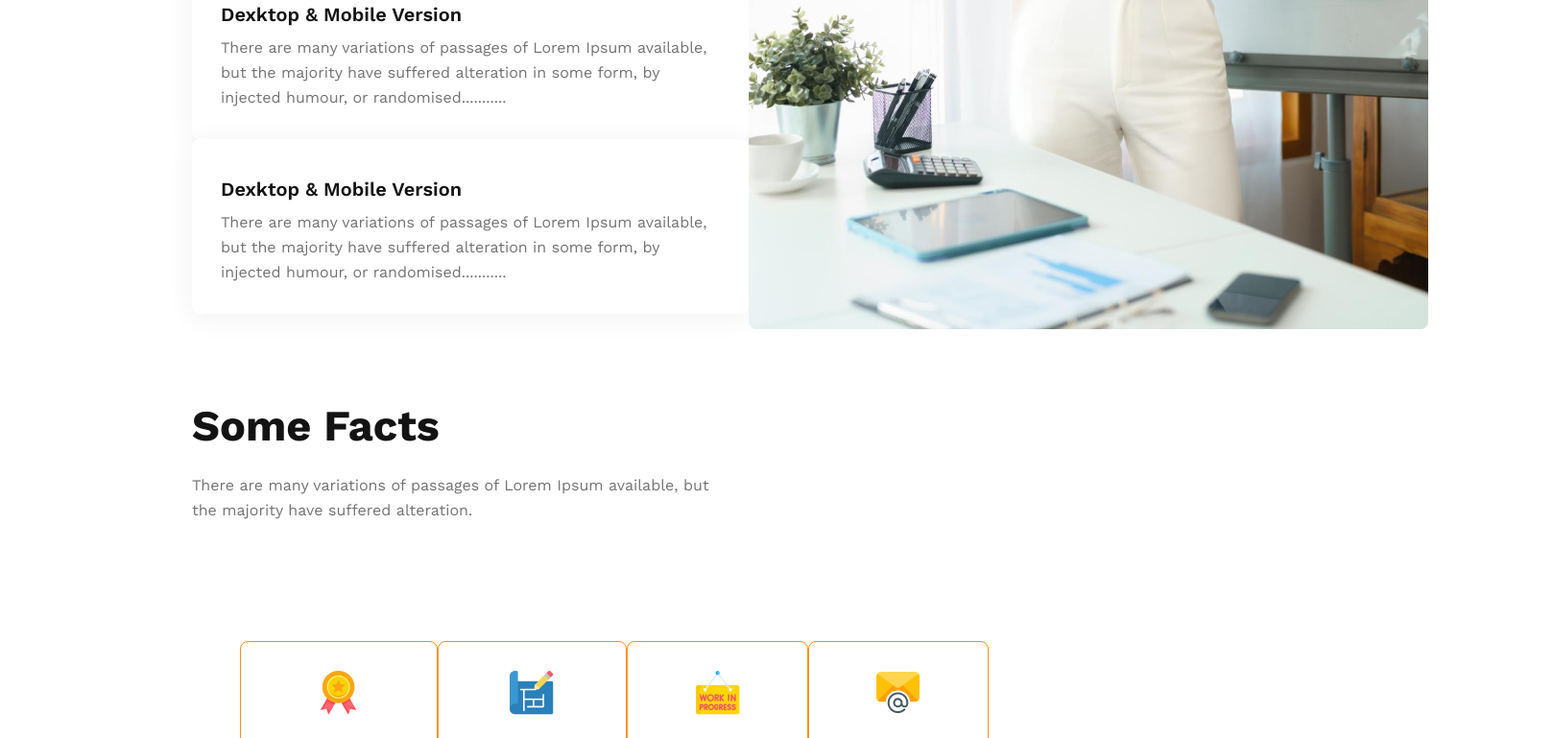
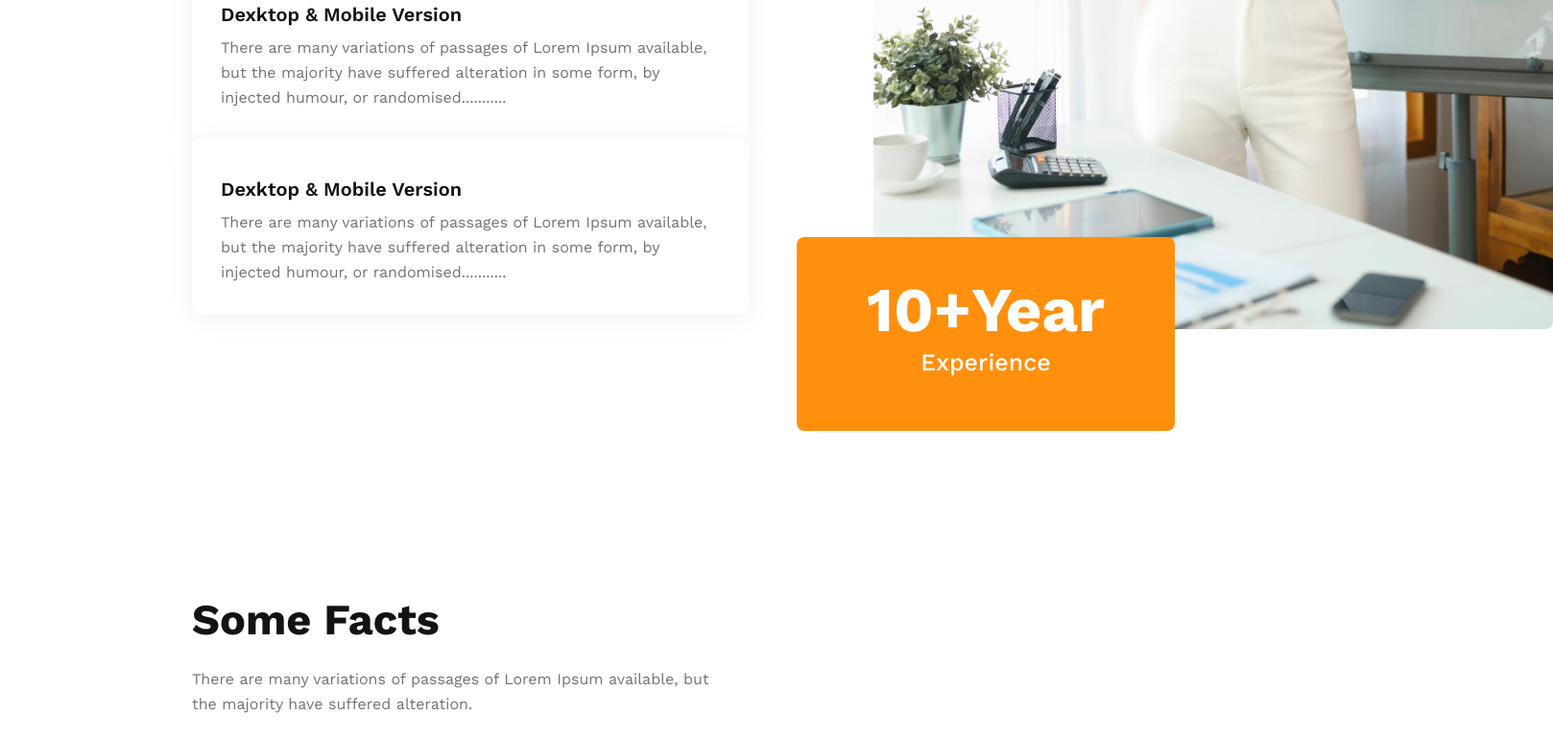
Before and after one commit to developermehedi99/architects, a plain HTML site: page index.html in a window 1280 px wide. Shown: the part 2783-3552 px from the top of the page at 96% size, 1618 px wide, since content can reach past the window. Drawn offline with nearby package versions, Linux system fonts and the light colour scheme.

Commit message:
design last git adding

```diff
--- a/index.html
+++ b/index.html
@@ -71,6 +71,10 @@
 
         <div class="future-enjoy-img">
             <img src="./images/architect.png" alt="">
+            <div class="ten-year-badge">
+                <h2>10+Year</h2>
+                <h4>Experience</h4>
+            </div>
         </div>
     </div>
     <!-- some fact section -->
--- a/style.css
+++ b/style.css
@@ -130,7 +130,7 @@ nav li a {
 .future-enjoy {
     display: flex;
     padding: 20px 200px;
-
+    gap: 50px;
 }
 
 .future-fast-colom h1 {
@@ -183,6 +183,35 @@ nav li a {
     font-weight: 400;
     line-height: 26px;
 }
+.future-enjoy-img img{
+    margin-left: 80px;
+}
+
+.ten-year-badge {
+    width: 312px;
+    height: 120px;
+    border-radius: 8px;
+    background: #FF900E;
+    padding: 41px;
+    position: relative;
+    top: -100px;
+}
+
+.ten-year-badge h2{
+    color: #FFF;
+text-align: center;
+font-size: 65px;
+font-weight: 700;
+line-height: 70px;
+}
+.ten-year-badge h4{
+    color: #FFF;
+font-size: 25px;
+font-style: normal;
+font-weight: 500;
+line-height: 40px;
+text-align: center;
+}
 
 /* some facts section */
 .fact-section {
@@ -232,9 +261,10 @@ nav li a {
 }
 
 /* sponsar section */
-.sponsar-section{
+.sponsar-section {
     margin-top: 60px;
 }
+
 .sponsar-section h2 {
     color: #131313;
     font-size: 45px;
@@ -252,19 +282,21 @@ nav li a {
     margin: 0 auto;
     padding: 25px;
 }
-.sopnsar-img{
+
+.sopnsar-img {
     display: flex;
     justify-content: space-between;
     padding: 50px 200px;
 }
 
 /* footer sectopm */
-.footer{
+.footer {
     border-radius: 8px;
     background: #FFF4E7;
     margin-top: 100px;
 }
-.footer p{
+
+.footer p {
     color: #424242;
     text-align: center;
     font-size: 20px;
```
Lines whose indentation alone changed are shown as unchanged.
